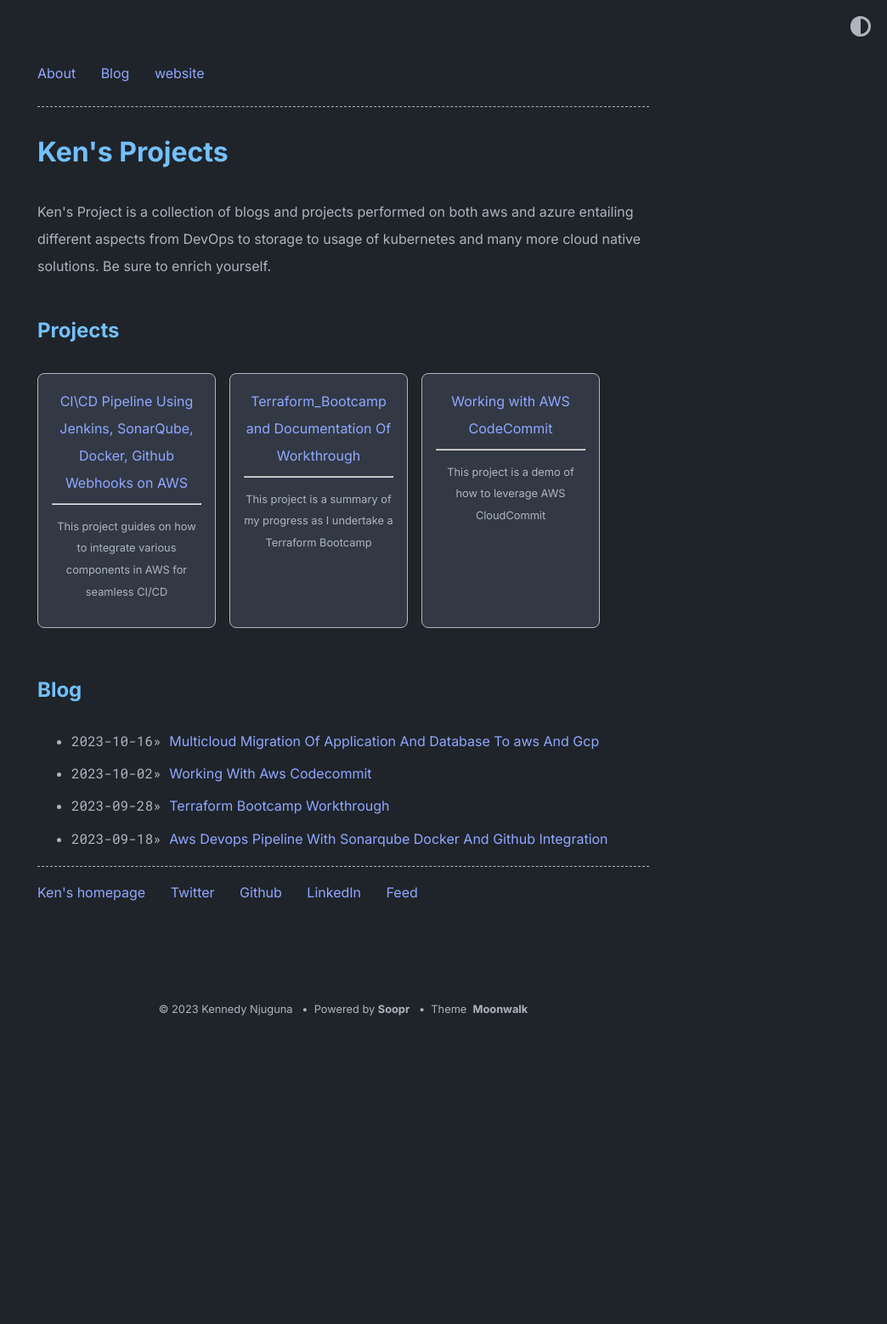
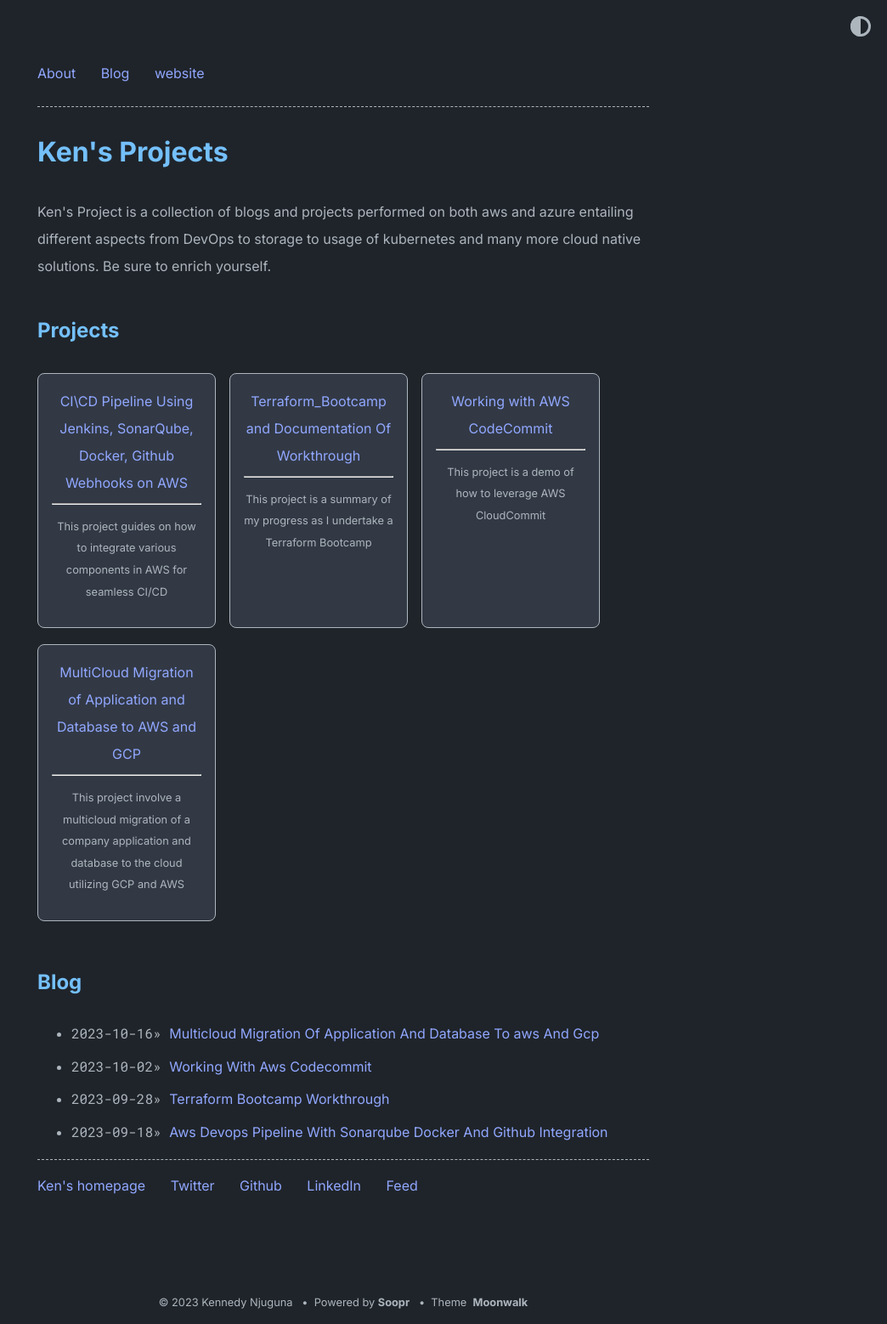
Before and after one commit to KennedyNjuguna/kennedynjuguna.github.io, a Jekyll site: the page built from index.md, in a window 1280 px wide. Shown: the whole page at 85% size, without its empty margins (236-1280 px from the left). Built offline with Jekyll 4.4.1, drawn with Linux system fonts in a browser that asks for light colours; before the commit the page ends 1213 px from its top, so only the background shows below that.

Commit message:
Update home.yml

```diff
--- a/_data/home.yml
+++ b/_data/home.yml
@@ -20,6 +20,11 @@ project_entries:
   - title: Working with AWS CodeCommit
     url: working-with-aws-codecommit
     desc: This project is a demo of how to leverage AWS CloudCommit
+
+  - title: MultiCloud Migration of Application and Database to AWS and GCP
+    url: multicloud-migration-of-application-and-database-to-aws-and-gcp
+    desc: This project involve a multicloud migration of a company application and database to the cloud utilizing GCP and AWS
+
 
 old_project_entries:
   - title: Soopr
```
